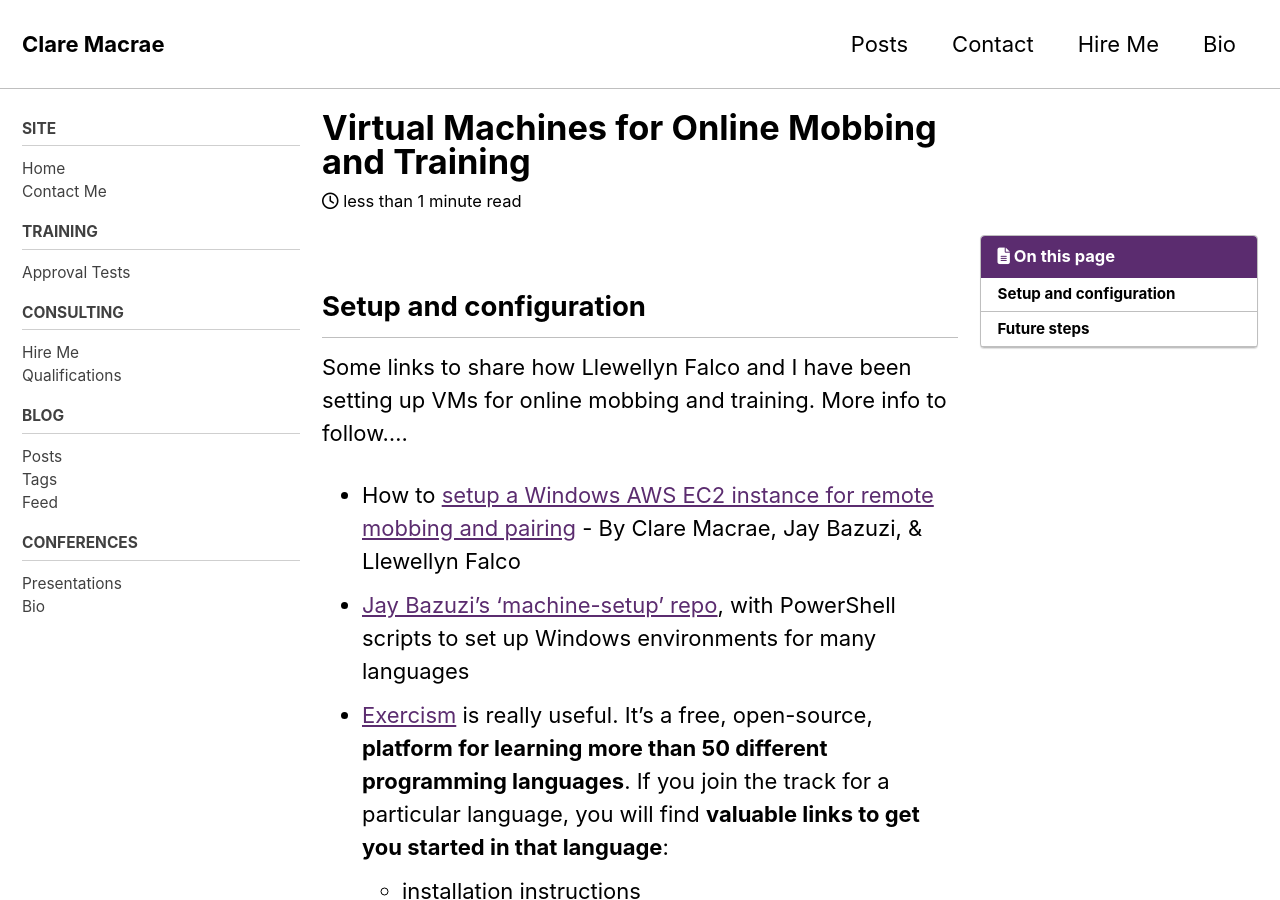
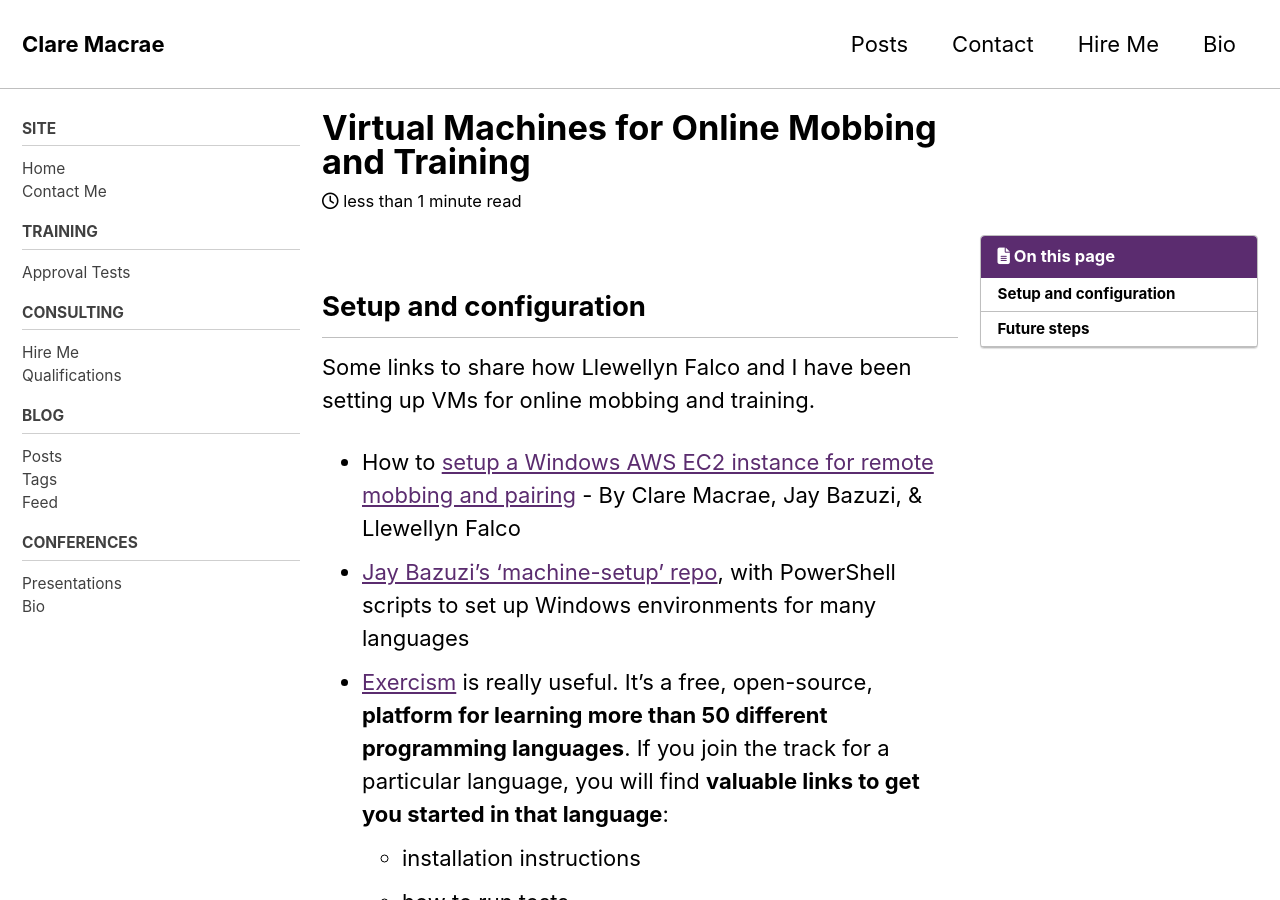
Before and after one commit to claremacrae/claremacrae.github.io, a Jekyll site: the page built from _posts/2020-12-01-virtual-machines-for-online-mobbing-and-training.md, in a window 1280 px wide and 900 px high. Built offline with Jekyll 4.4.1, drawn with Linux system fonts in a browser that asks for light colours; cached includes are drawn as plain includes; nearby versions of some CDN libraries.

Commit message:
Removed promise of more info, as I already added it.

```diff
--- a/_posts/2020-12-01-virtual-machines-for-online-mobbing-and-training.md
+++ b/_posts/2020-12-01-virtual-machines-for-online-mobbing-and-training.md
@@ -15,7 +15,7 @@ tags:
 
 ## Setup and configuration
 
-Some links to share how Llewellyn Falco and I have been setting up VMs for online mobbing and training. More info to follow....
+Some links to share how Llewellyn Falco and I have been setting up VMs for online mobbing and training.
 
 * How to [setup a Windows AWS EC2 instance for remote mobbing and pairing](https://docs.google.com/document/d/1DyTemsYBu2LUhrwwCdNuPQDWj3f_yfMj3otaoEZZRC4/edit#heading=h.7wk38tnuscf4) - By Clare Macrae, Jay Bazuzi, & Llewellyn Falco
 * [Jay Bazuzi's 'machine-setup' repo](https://github.com/JayBazuzi/machine-setup), with PowerShell scripts to set up Windows environments for many languages
```
